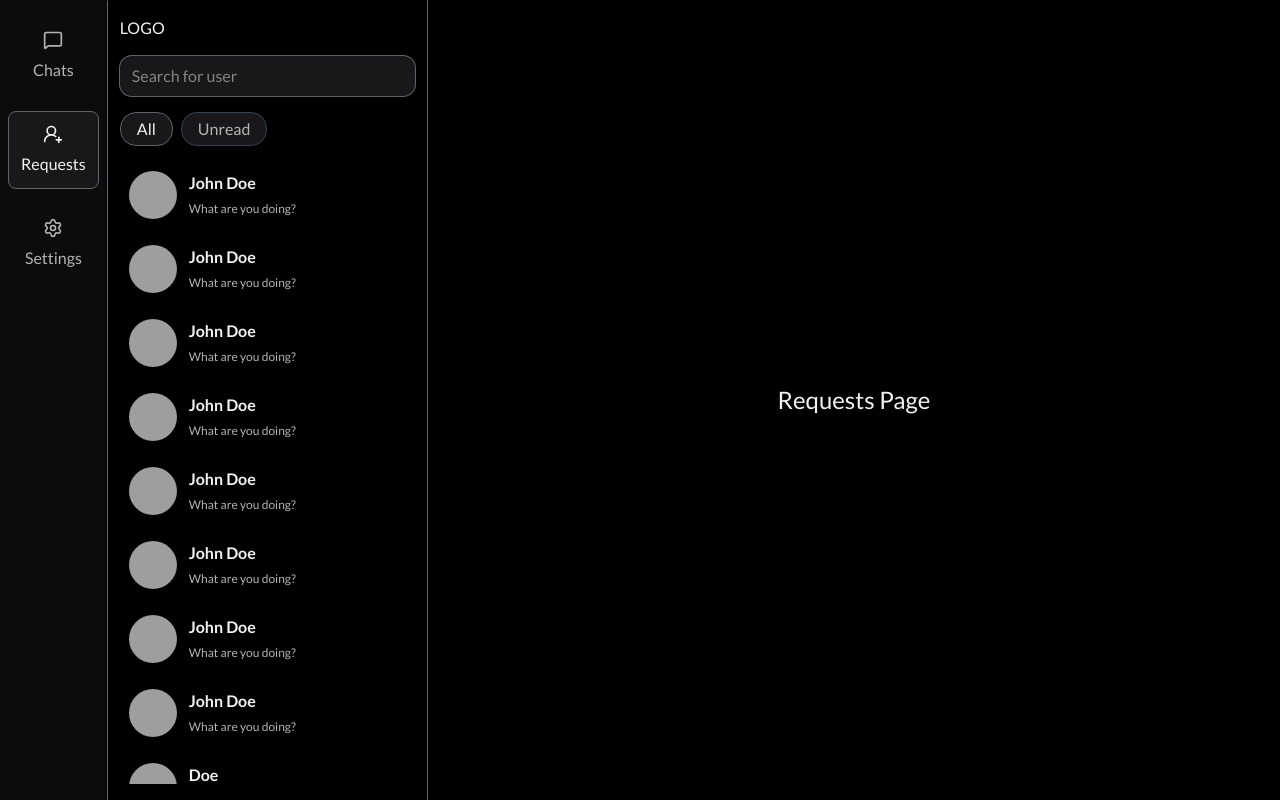
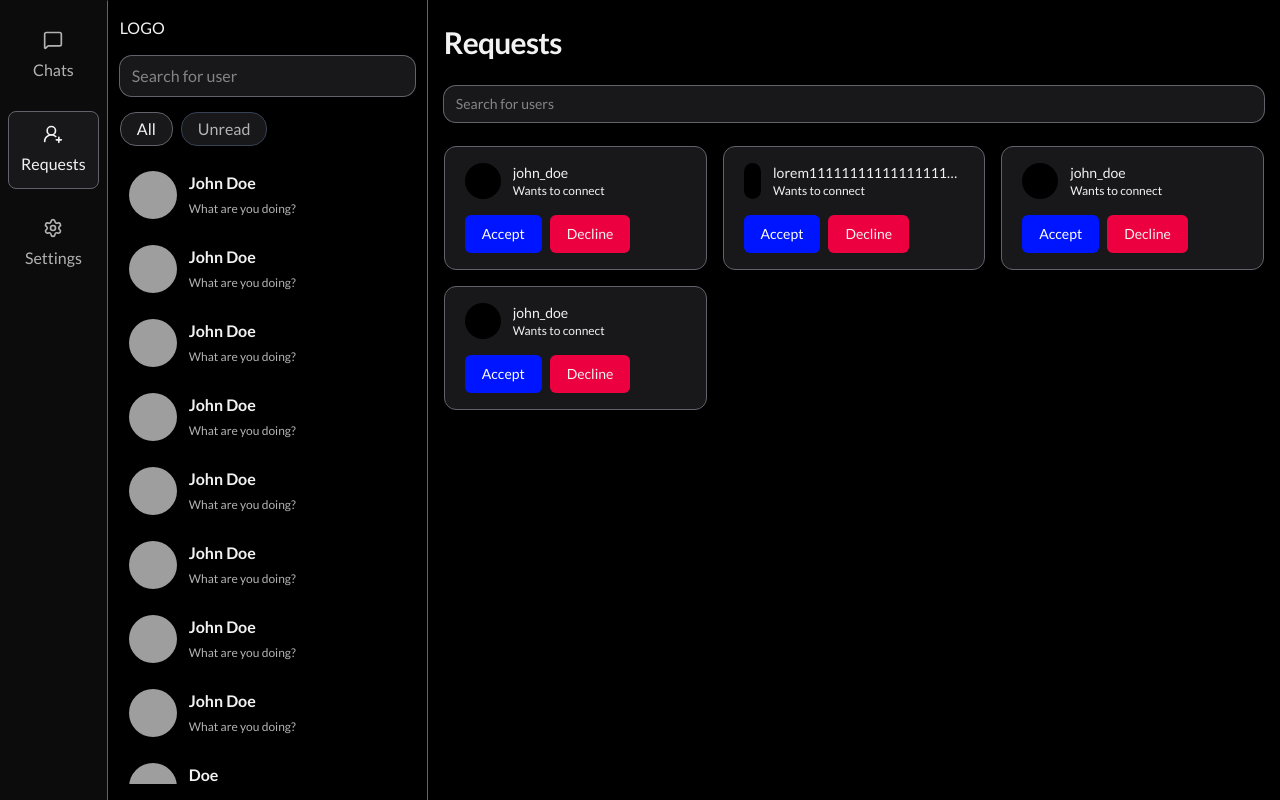
Before and after one commit to moeedrafi/chat-app, a Next.js app in the folder frontend/: page /requests in a window 1280 px wide. Built offline with nearby package versions, Linux system fonts and the light colour scheme; grey boxes are pictures that could not be loaded.

Commit message:
ui: request  page

```diff
--- /dev/null
+++ b/frontend/src/app/(app)/requests/RequestList.tsx
@@ -0,0 +1,56 @@
+import { Button } from "@/components/ui/Button";
+
+const requests = [
+  { id: 1, username: "john_doe" },
+  { id: 2, username: "lorem11111111111111111111111111111111111111111111" },
+  { id: 3, username: "john_doe" },
+  { id: 4, username: "john_doe" },
+];
+
+export const RequestList = () => {
+  return (
+    <>
+      {requests.length === 0 && (
+        <div className="flex flex-col items-center justify-center py-16 text-center space-y-3">
+          <div className="w-12 h-12 rounded-full bg-light flex items-center justify-center text-xl">
+            📭
+          </div>
+          <p className="text-sm text-muted">No pending requests</p>
+        </div>
+      )}
+
+      <div className="grid grid-cols-1 sm:grid-cols-2 xl:grid-cols-3 gap-4 rounded-lg">
+        {requests.map((request) => (
+          <div
+            key={request.id}
+            className="bg-light px-5 py-4 flex flex-col justify-between gap-4 rounded-xl border border-color"
+          >
+            {/* USER INFO */}
+            <div className="flex items-center gap-3 min-w-0">
+              <div className="w-9 h-9 rounded-full bg-dark" />
+
+              <div className="flex flex-col min-w-0">
+                <span className="font-medium text-sm truncate">
+                  {request.username}
+                </span>
+                <span className="text-xs text-muted">Wants to connect</span>
+              </div>
+            </div>
+
+            {/* ACTIONS */}
+            <div className="flex gap-2 text-sm">
+              <Button>Accept</Button>
+
+              <Button
+                variant="destructive"
+                className="text-muted hover:text-text"
+              >
+                Decline
+              </Button>
+            </div>
+          </div>
+        ))}
+      </div>
+    </>
+  );
+};
--- /dev/null
+++ b/frontend/src/app/(app)/requests/RequestSearch.tsx
@@ -0,0 +1,13 @@
+"use client";
+
+export const RequestSearch = () => {
+  return (
+    <div>
+      <input
+        onChange={() => {}}
+        placeholder="Search for users"
+        className="w-full text-sm bg-light px-3 py-2 rounded-xl ring-1 ring-color focus-visible:ring-2 outline-none disabled:cursor-not-allowed disabled:opacity-50"
+      />
+    </div>
+  );
+};
--- a/frontend/src/app/(app)/requests/page.tsx
+++ b/frontend/src/app/(app)/requests/page.tsx
@@ -1,7 +1,15 @@
+import { RequestList } from "./RequestList";
+import { RequestSearch } from "./RequestSearch";
+
 export default function RequestsPage() {
   return (
-    <div className="flex-1 h-full flex items-center justify-center font-lato text-2xl text-text">
-      Requests Page
+    <div className="flex-1 h-full px-4 py-6 font-lato text-2xl text-text">
+      <div className="max-w-5xl mx-auto space-y-6">
+        <h1 className="text-3xl font-semibold tracking-tight">Requests</h1>
+
+        <RequestSearch />
+        <RequestList />
+      </div>
     </div>
   );
 }
```
